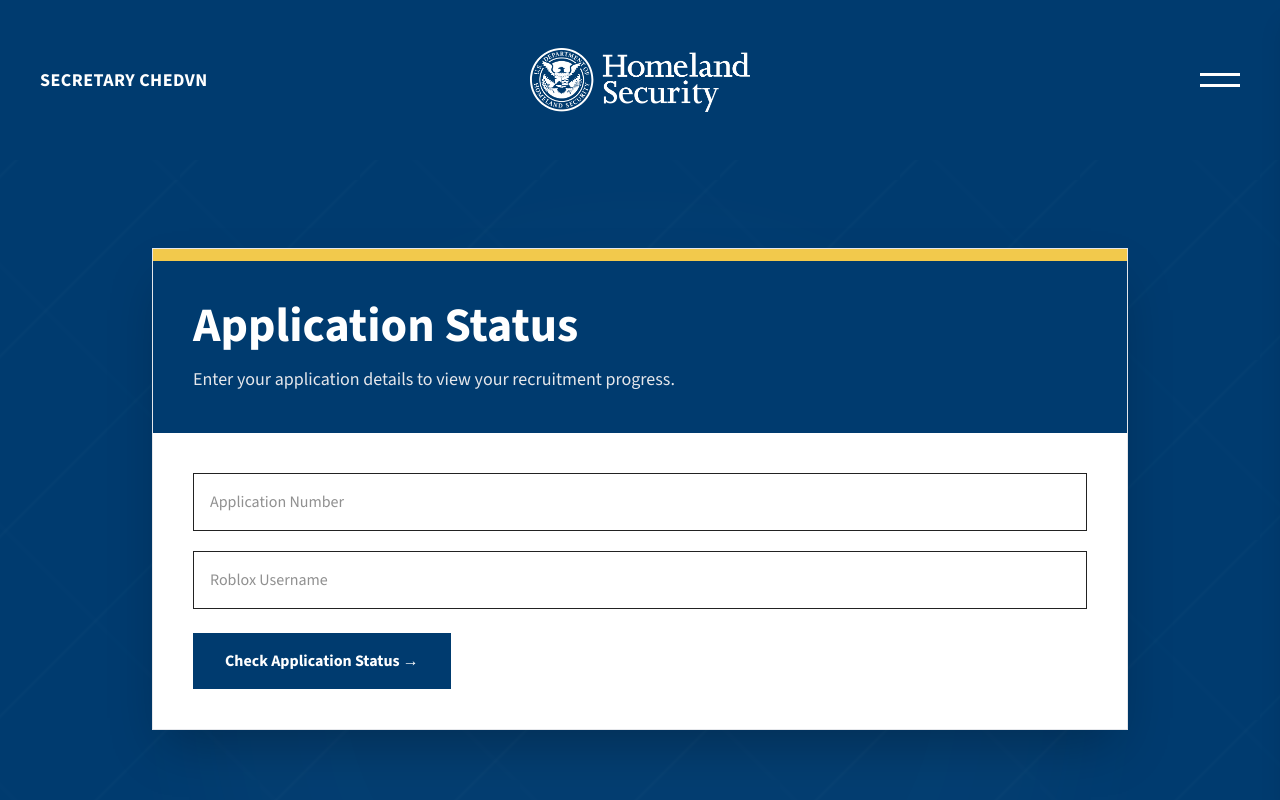
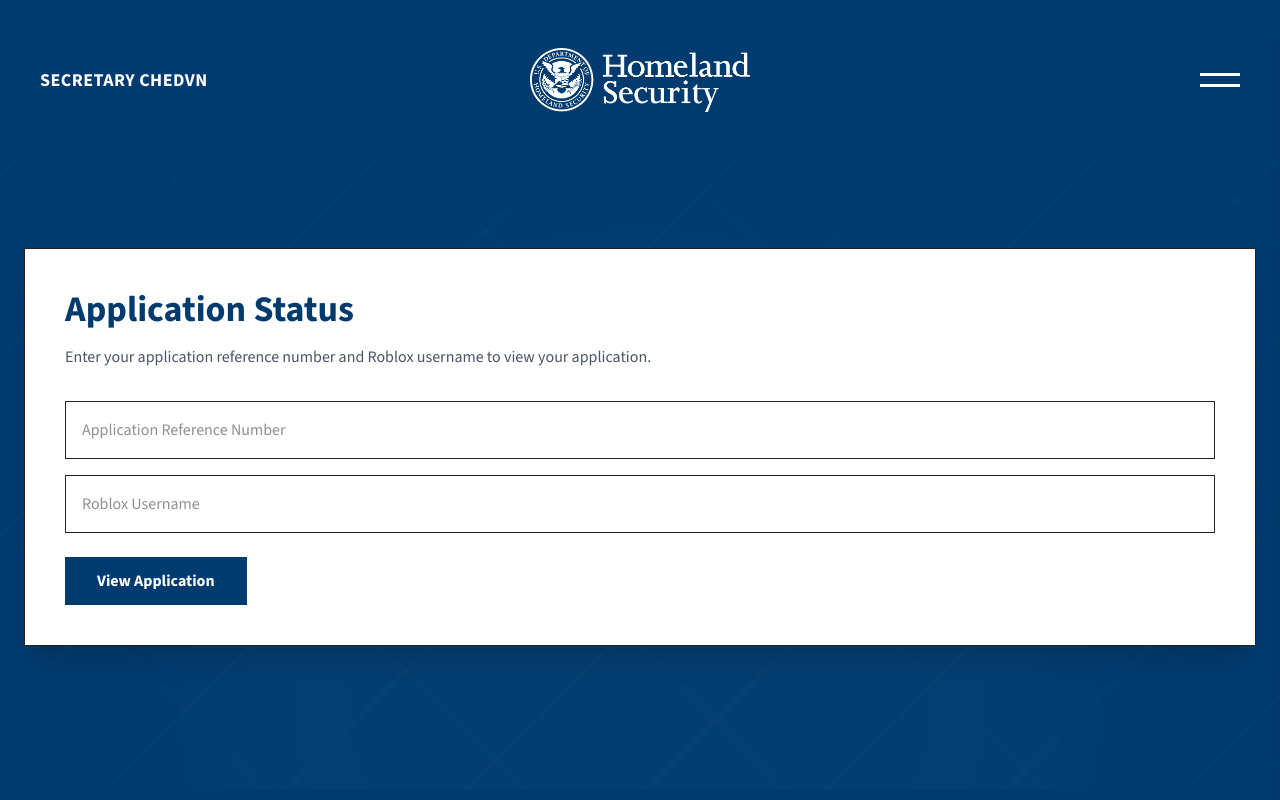
Before and after one commit to wiil404/dhswebsiteosf, a Next.js app: page /recruitment/applications in a window 1280 px wide. Shown: the top 800 px of the page. Built offline with nearby package versions, Linux system fonts and the light colour scheme.

Commit message:
Update page.tsx

```diff
--- a/app/recruitment/applications/page.tsx
+++ b/app/recruitment/applications/page.tsx
@@ -9,18 +9,13 @@ import Breadcrumb from "@/components/Breadcrumb";
 export default function ApplicationsPage(){
 
 
-const [applicationNumber,setApplicationNumber]=useState("");
+const [number,setNumber]=useState("");
 
 const [username,setUsername]=useState("");
 
-const [application,setApplication]=useState<any>(null);
+const [result,setResult]=useState<any>(null);
 
 const [error,setError]=useState("");
-
-const [loading,setLoading]=useState(false);
-
-
-
 
 
 
@@ -28,34 +23,53 @@ const [loading,setLoading]=useState(false);
 async function lookup(){
 
 
-setLoading(true);
+setError("");
 
-setError("");
+setResult(null);
 
 
 
-const response = await fetch(
+const response =
+await fetch(
 
-`/api/recruitment/applications?number=${applicationNumber}&username=${username}`
+"/api/recruitment/applications/lookup",
+
+{
+
+method:"POST",
+
+headers:{
+"Content-Type":"application/json"
+},
+
+body:JSON.stringify({
+
+application_number:number,
+
+roblox_username:username
+
+})
+
+}
 
 );
 
 
 
-const data = await response.json();
+
+
+const data =
+await response.json();
+
 
 
 
 
 if(!response.ok){
 
-setApplication(null);
-
 setError(
-data.error || "Application not found"
+data.error
 );
-
-setLoading(false);
 
 return;
 
@@ -64,9 +78,10 @@ return;
 
 
 
-setApplication(data);
 
-setLoading(false);
+setResult(
+data.application
+);
 
 
 }
@@ -81,114 +96,62 @@ setLoading(false);
 
 return (
 
-<main
-
-className="
-max-w-5xl
+<main className="
+max-w-7xl
 mx-auto
 px-6
 py-16
-"
-
->
+">
 
 
 <Breadcrumb />
 
 
 
-<div
-
-className="
+<div className="
 bg-white
-shadow-2xl
+shadow-xl
 border
-border-gray-200
-overflow-hidden
-"
-
->
+p-10
+">
 
 
-<div className="
-h-3
-bg-[#F2C94C]
-"/>
-
-
-
-
-
-
-<section
-
-className="
-bg-[#003B6F]
-text-white
-p-10
-"
-
->
-
-<h1
-
-className="
-text-5xl
-font-black
-"
-
->
+<h1 className="
+text-4xl
+font-bold
+text-[#003B6F]
+">
 
 Application Status
 
 </h1>
 
 
+
+
 <p className="
 mt-4
-text-gray-200
-text-lg
+text-gray-600
 ">
 
-Enter your application details to view your recruitment progress.
+Enter your application reference number and Roblox username to view your application.
 
 </p>
-
-
-</section>
 
 
 
 
 
-
-
-
-
-<section
-
-className="
-p-10
-"
-
->
-
-
-
 <input
 
-className="
-border
-p-4
-w-full
-"
+className="border p-4 w-full mt-8"
 
-placeholder="Application Number"
+placeholder="Application Reference Number"
 
-value={applicationNumber}
+value={number}
 
 onChange={
-e=>setApplicationNumber(e.target.value)
+e=>setNumber(e.target.value)
 }
 
 />
@@ -199,12 +162,7 @@ e=>setApplicationNumber(e.target.value)
 
 <input
 
-className="
-border
-p-4
-w-full
-mt-5
-"
+className="border p-4 w-full mt-4"
 
 placeholder="Roblox Username"
 
@@ -221,31 +179,22 @@ e=>setUsername(e.target.value)
 
 
 
-
 <button
 
 onClick={lookup}
-
-disabled={loading}
 
 className="
 mt-6
 bg-[#003B6F]
 text-white
 px-8
-py-4
+py-3
 font-bold
 "
 
 >
 
-{
-loading
-?
-"Searching..."
-:
-"Check Application Status →"
-}
+View Application
 
 </button>
 
@@ -258,7 +207,7 @@ loading
 error && (
 
 <p className="
-mt-6
+mt-5
 text-red-600
 font-bold
 ">
@@ -278,31 +227,21 @@ font-bold
 
 
 
+{
+result && (
 
-{
-application && (
-
-<div
-
-className="
+<div className="
 mt-10
 border
-p-8
+p-6
 bg-gray-50
-"
-
->
+">
 
 
-<h2
-
-className="
-text-3xl
+<h2 className="
+text-2xl
 font-bold
-text-[#003B6F]
-"
-
->
+">
 
 Application Found
 
@@ -311,15 +250,11 @@ Application Found
 
 
 
-<p className="mt-5">
+<p className="mt-4">
 
-<strong>
-Applicant:
-</strong>
+<strong>Status:</strong>{" "}
 
-{" "}
-
-{application.roblox_username}
+{result.status}
 
 </p>
 
@@ -327,15 +262,11 @@ Applicant:
 
 
 
-<p className="mt-3">
+<p>
 
-<strong>
-Division:
-</strong>
+<strong>Division:</strong>{" "}
 
-{" "}
-
-{application.divisions?.name}
+{result.divisions?.name}
 
 </p>
 
@@ -343,43 +274,13 @@ Division:
 
 
 
-<p className="mt-3">
+<p>
 
-<strong>
-Status:
-</strong>
+<strong>Reference:</strong>{" "}
 
-{" "}
-
-<span className="font-bold">
-
-{application.status}
-
-</span>
+{result.application_number}
 
 </p>
-
-
-
-
-
-<p className="mt-3">
-
-<strong>
-Submitted:
-</strong>
-
-{" "}
-
-{
-new Date(
-application.created_at
-)
-.toLocaleDateString()
-}
-
-</p>
-
 
 
 
@@ -391,22 +292,11 @@ application.created_at
 
 
 
-
-</section>
-
-
-
-
-
-
 </div>
 
 
+</main>
 
-
-
-
-</main>
 
 );
 
```
